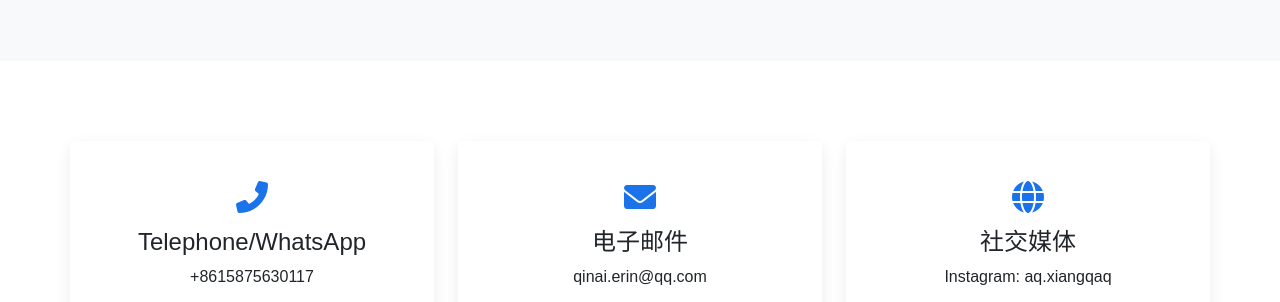
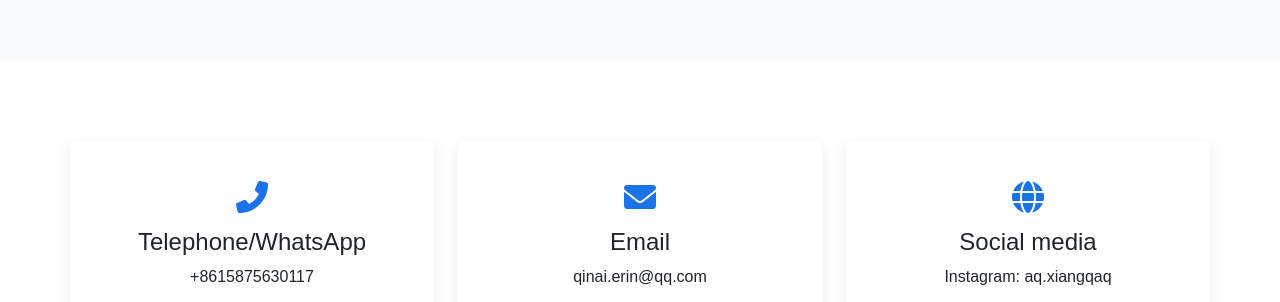
Before and after one commit to Hueyuetong/Home, a plain HTML site: page contact.html in a window 1280 px wide. Shown: the part 213-515 px from the top of the page. Drawn offline with nearby package versions, Linux system fonts and the light colour scheme; a script that the page names is missing.

Commit message:
Update contact.html

```diff
--- a/contact.html
+++ b/contact.html
@@ -80,11 +80,11 @@
             <div class="card contact-info-card p-4 text-center h-100">
                 <div class="card-body">
                     <i class="fas fa-envelope contact-icon"></i>
-                    <h4 class="card-title">电子邮件</h4>
+                    <h4 class="card-title">Email</h4>
                     <p class="card-text">qinai.erin@qq.com</p>
                     <p class="card-text">xiangqaq9@gmail.com</p>
                     <a href="mailto:qinai.erin@qq.com" class="btn btn-outline-primary mt-3">
-                        <i class="fas fa-paper-plane me-2"></i>发送邮件
+                        <i class="fas fa-paper-plane me-2"></i>Send an email
                     </a>
                 </div>
             </div>
@@ -93,7 +93,7 @@
             <div class="card contact-info-card p-4 text-center h-100">
                 <div class="card-body">
                     <i class="fas fa-globe contact-icon"></i>
-                    <h4 class="card-title">社交媒体</h4>
+                    <h4 class="card-title">Social media</h4>
                     <p class="card-text">Instagram: aq.xiangqaq</p>
                     <p class="card-text">Facebook: Qin AI</p>
                     <div class="mt-3">
```
